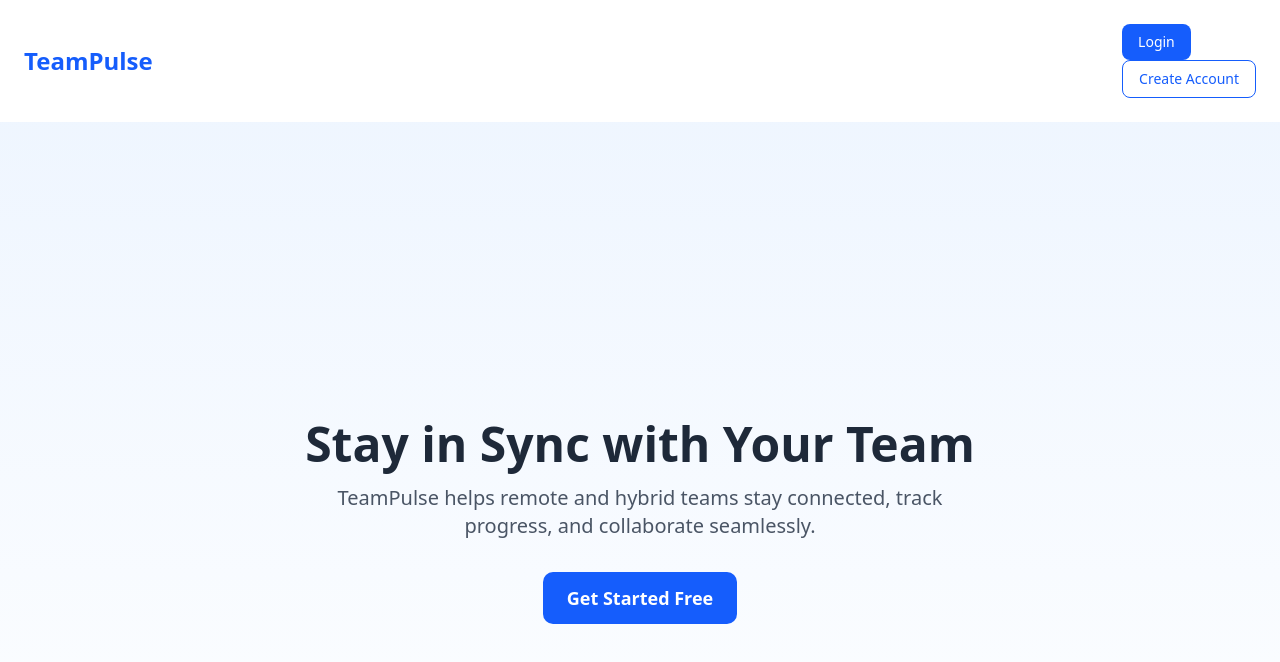
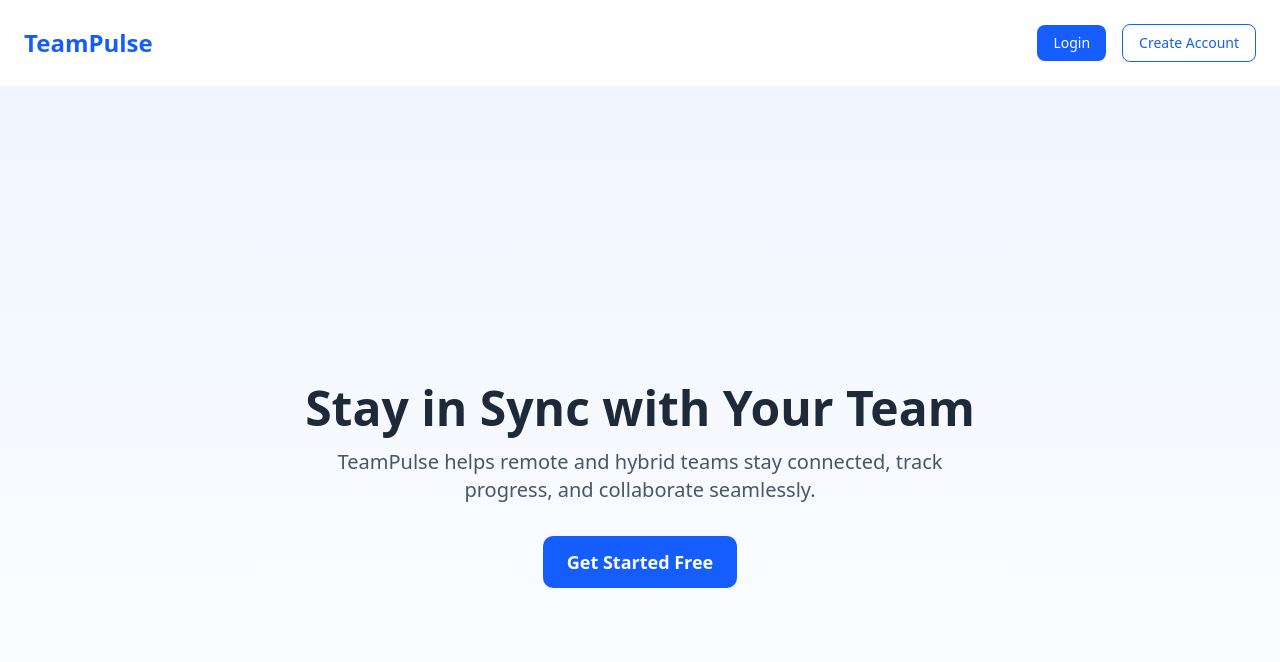
Before and after one commit to agedet/team-pulse, a Next.js app in the folder apps/frontend/: page / in a window 1280 px wide. Shown: the top 662 px of the page. Built offline with nearby package versions, Linux system fonts and the light colour scheme.

Commit message:
fix: nav buttons

```diff
--- a/apps/frontend/src/components/Global/Navbar.tsx
+++ b/apps/frontend/src/components/Global/Navbar.tsx
@@ -13,7 +13,7 @@ export default function Navbar() {
                 </button>
             </Link>
 
-            <Link href="/register" className='hidden sm:block'>
+            <Link href="/register" className='hidden sm:inline-flex'>
                 <button className="px-4 py-2 text-sm font-medium text-blue-600 border border-blue-600 rounded-md hover:bg-blue-50">
                     Create Account
                 </button>
```
